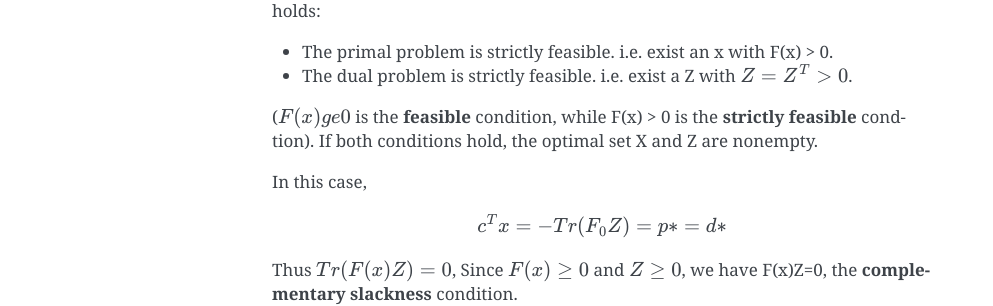
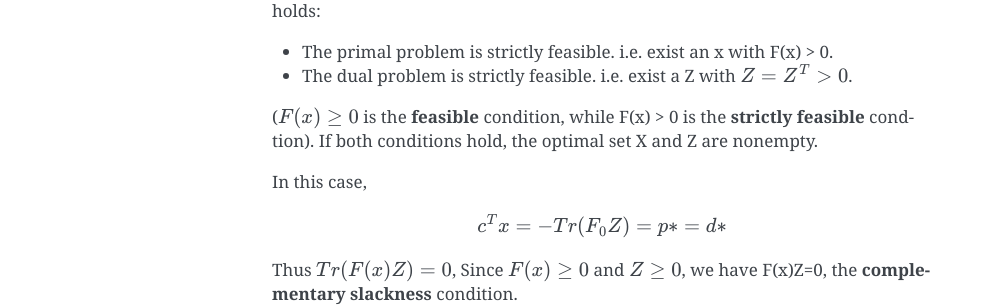
Before and after one commit to gggliuye/cvx_learning, a Sphinx documentation site: the page built from docs/SDP/Duality.rst, in a window 1280 px wide. Shown: the part 934-1240 px from the top of the page, without its empty margins (148-1141 px from the left). Built offline with Sphinx 7.4.7, drawn with Linux system fonts in a browser that asks for light colours.

```diff
--- a/docs/SDP/Duality.rst
+++ b/docs/SDP/Duality.rst
@@ -48,7 +48,7 @@ i.e. the dual objective value is lower bounds of the primal optimal value.
 * The primal problem is strictly feasible. i.e. exist an x with F(x) > 0.
 * The dual problem is strictly feasible. i.e. exist a Z with :math:`Z=Z^{T}>0`.
 
-(:math:`F(x) ge 0` is the **feasible** condition, while F(x) > 0 is the **strictly feasible** condtion).
+(:math:`F(x) \ge 0` is the **feasible** condition, while F(x) > 0 is the **strictly feasible** condtion).
 If both conditions hold, the optimal set X and Z are nonempty.
 
 In this case,
```
